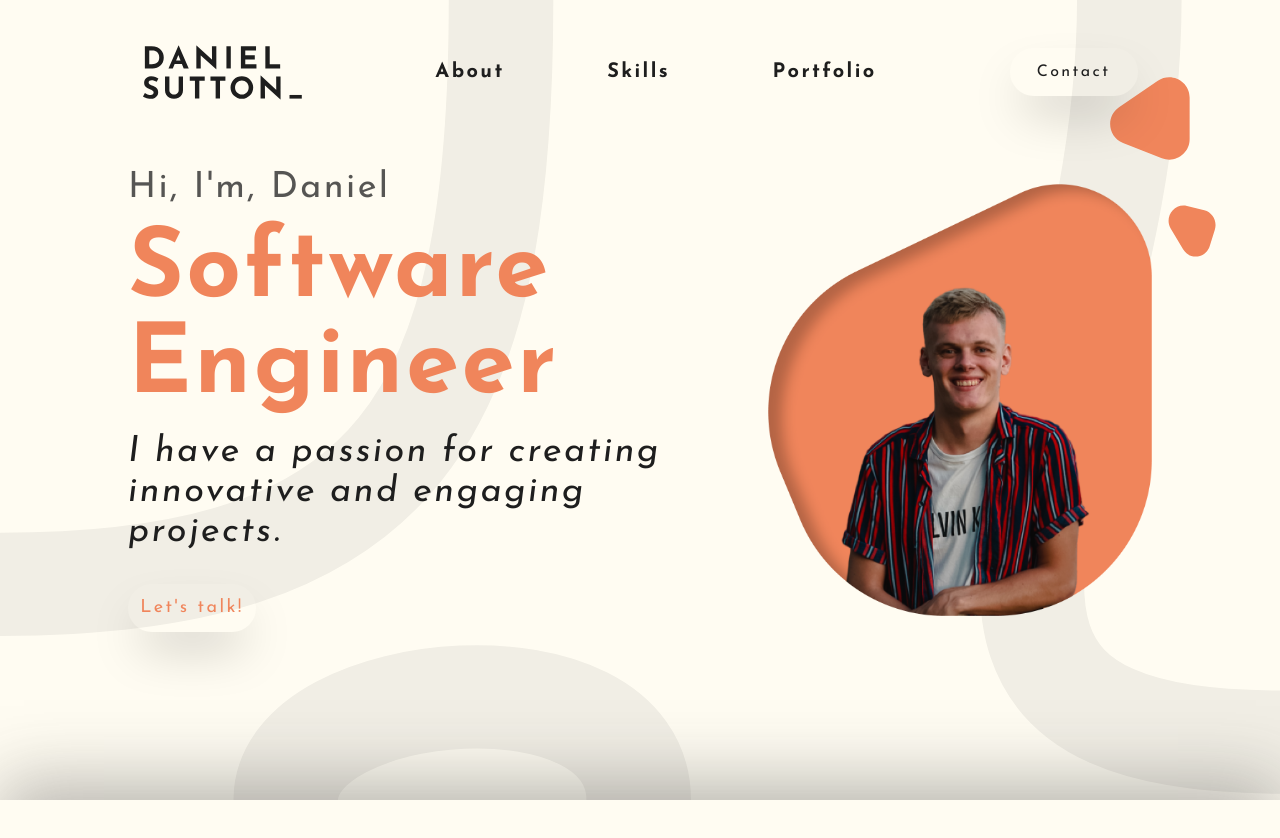
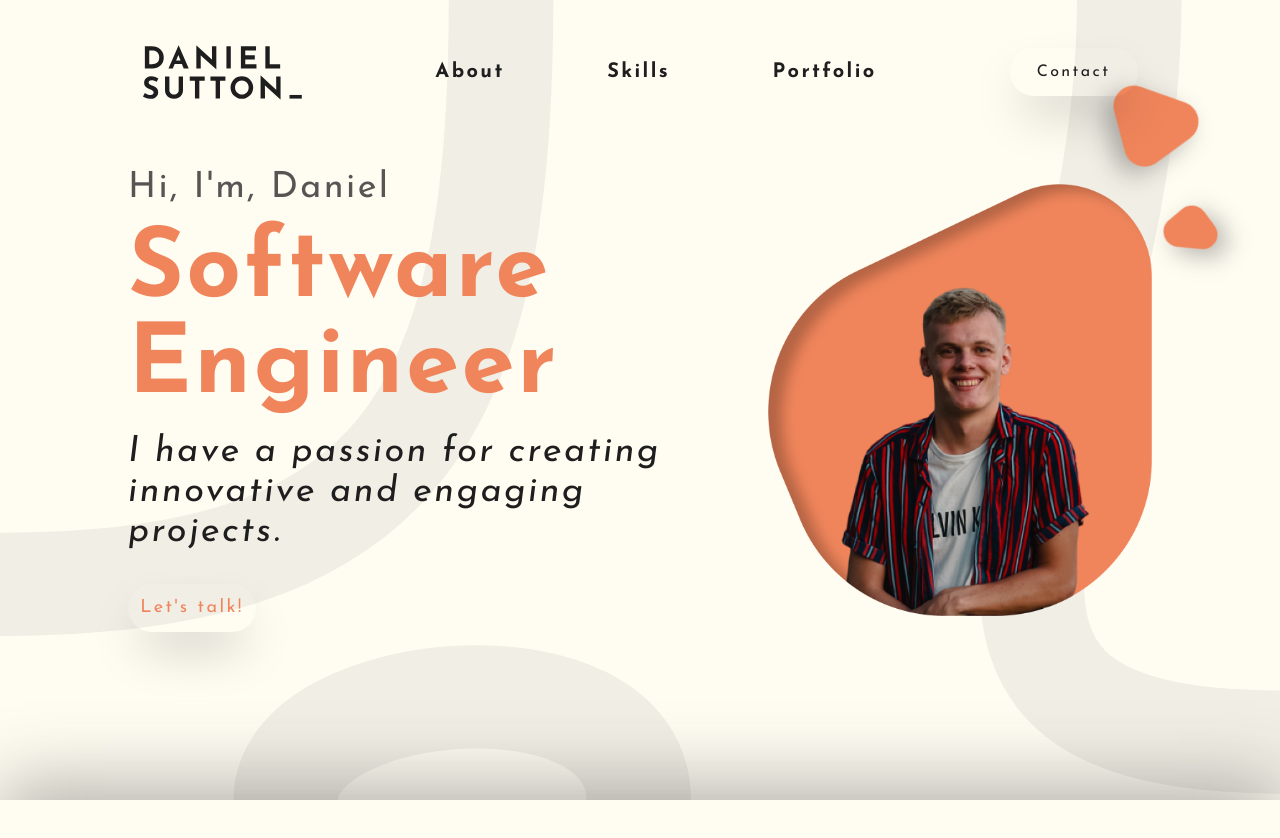
Before and after one commit to Terrell-byte/danielterrellsutton.com, a Svelte app in the folder core/: page / in a window 1280 px wide. Shown: the top 838 px of the page. Built offline with nearby package versions, Linux system fonts and the light colour scheme.

Commit message:
landing page completed

```diff
--- a/core/src/App.svelte
+++ b/core/src/App.svelte
@@ -34,8 +34,35 @@
   .shadow-top {
   box-shadow: 0px -17px 68px rgba(56, 56, 56, 0.37);
   }
+
+  @keyframes rotateClockwise {
+    0% {
+      transform: rotate(0);
+    }
+    100% {
+      transform: rotate(360deg);
+    }
+  }
+
+  @keyframes rotateCounterclockwise {
+    0% {
+      transform: rotate(0);
+    }
+    100% {
+      transform: rotate(-360deg);
+    }
+  }
+
+  .rotate-clockwise {
+    animation: rotateClockwise 25s linear infinite;
+  }
+
+  .rotate-counterclockwise {
+    animation: rotateCounterclockwise 25s linear infinite;
+  }
+
   .e-shadow {
-    box-shadow: inset 0px 12px 12px rgba(0, 0, 0, 0.25);
+    filter: drop-shadow(0px 12px 12px rgba(56, 56, 56, 0.37));
   }
 </style>
 <!--Navbar-->
@@ -111,21 +138,20 @@
       </span>
       <button class="group relative h-12 w-32 overflow-hidden rounded-full text-lg shadow-2xl mt-8">
         <div class="absolute inset-0 w-0 bg-[#F0855B] transition-all duration-[250ms] ease-out group-hover:w-full"></div>
-        <span class="relative text-[#F0855B] group-hover:text-white">Let's talk!</span>
+        <span class="relative text-[#F0855B] group-hover:text-white text-bold ">Let's talk!</span>
       </button>
     </div>
     <img class="w-[30%] mr-[10%]" src={profile} alt="profile" />
   </div>
-  <div class="absolute top-0 right-0 mt-[6%] mr-[7%]">
-    <svg class="w-20 h-auto" width="177" height="183" viewBox="0 0 177 183" fill="none" xmlns="http://www.w3.org/2000/svg">
+  <div class="absolute top-0 right-0 mt-[6%] mr-[7%] rotate-clockwise">
+    <svg class="w-20 h-auto e-shadow" width="177" height="183" viewBox="0 0 177 183" fill="none" xmlns="http://www.w3.org/2000/svg">
       <path d="M19.9324 67.0753L105.796 8.35978C135.662 -12.0637 176.197 9.32337 176.197 45.5053V137.928C176.197 169.64 144.272 191.404 114.753 179.816L28.8896 146.109C-4.73571 132.909 -9.88593 87.4658 19.9324 67.0753Z" fill="#F0855B"/>
     </svg>
   </div>
-  <div class="absolute top-0 right-0 mt-[16%] mr-[5%]">
-    <svg class="w-12 h-auto" width="67" height="73" viewBox="0 0 67 73" fill="none" xmlns="http://www.w3.org/2000/svg">
+  <div class="absolute top-0 right-0 mt-[16%] mr-[5%] rotate-counterclockwise">
+    <svg class="w-12 h-auto e-shadow" width="67" height="73" viewBox="0 0 67 73" fill="none" xmlns="http://www.w3.org/2000/svg">
       <path d="M26.5143 1.29635L50.7212 7.43994C62.3422 10.3893 69.0688 22.905 65.3635 34.6837L58.2807 57.1997C52.8335 74.5161 30.2765 77.3837 21.045 61.9335L3.92087 33.2739C-5.78567 17.0287 8.55095 -3.26264 26.5143 1.29635Z" fill="#F0855B"/>
       </svg>
-
   </div>
 
   {/if}
```
